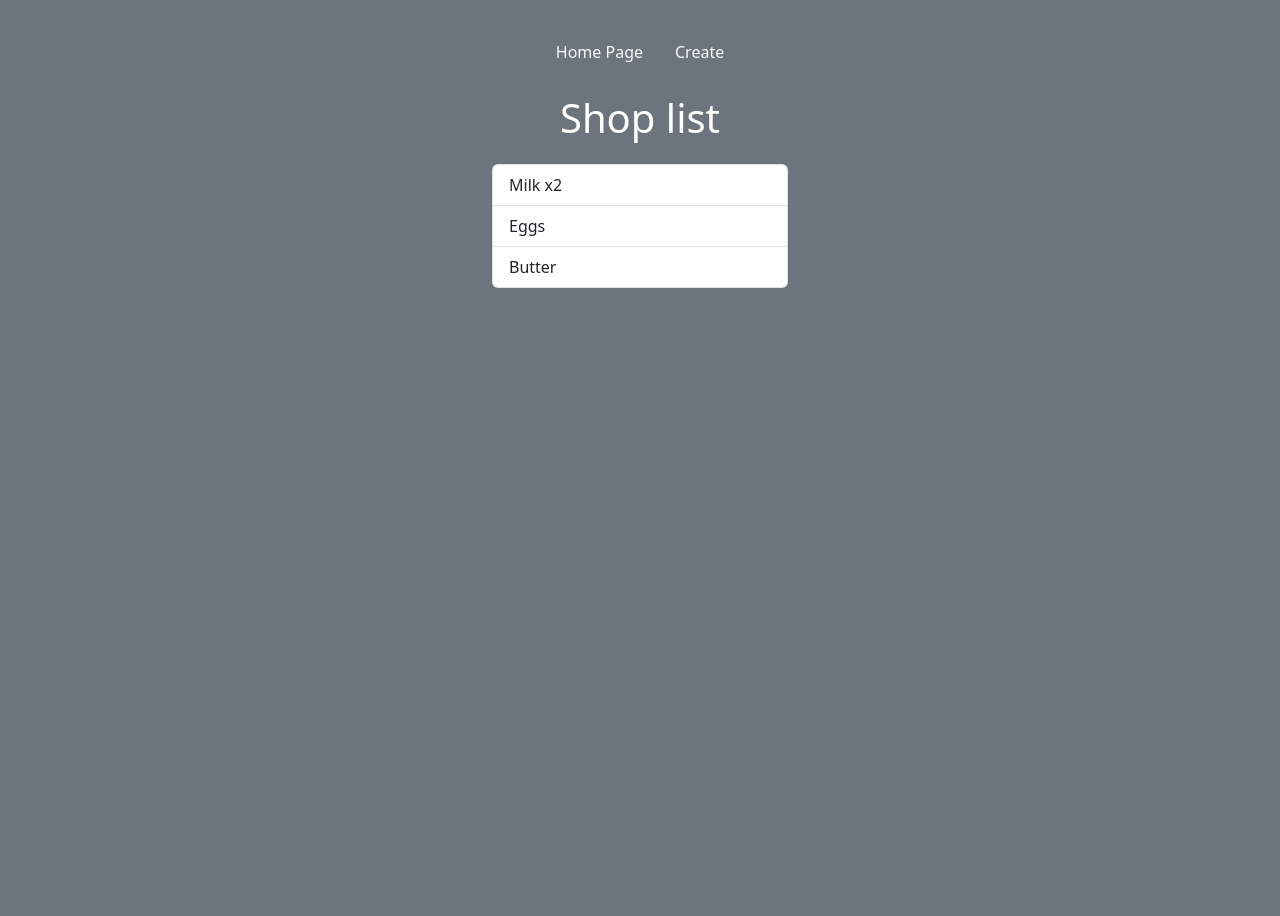
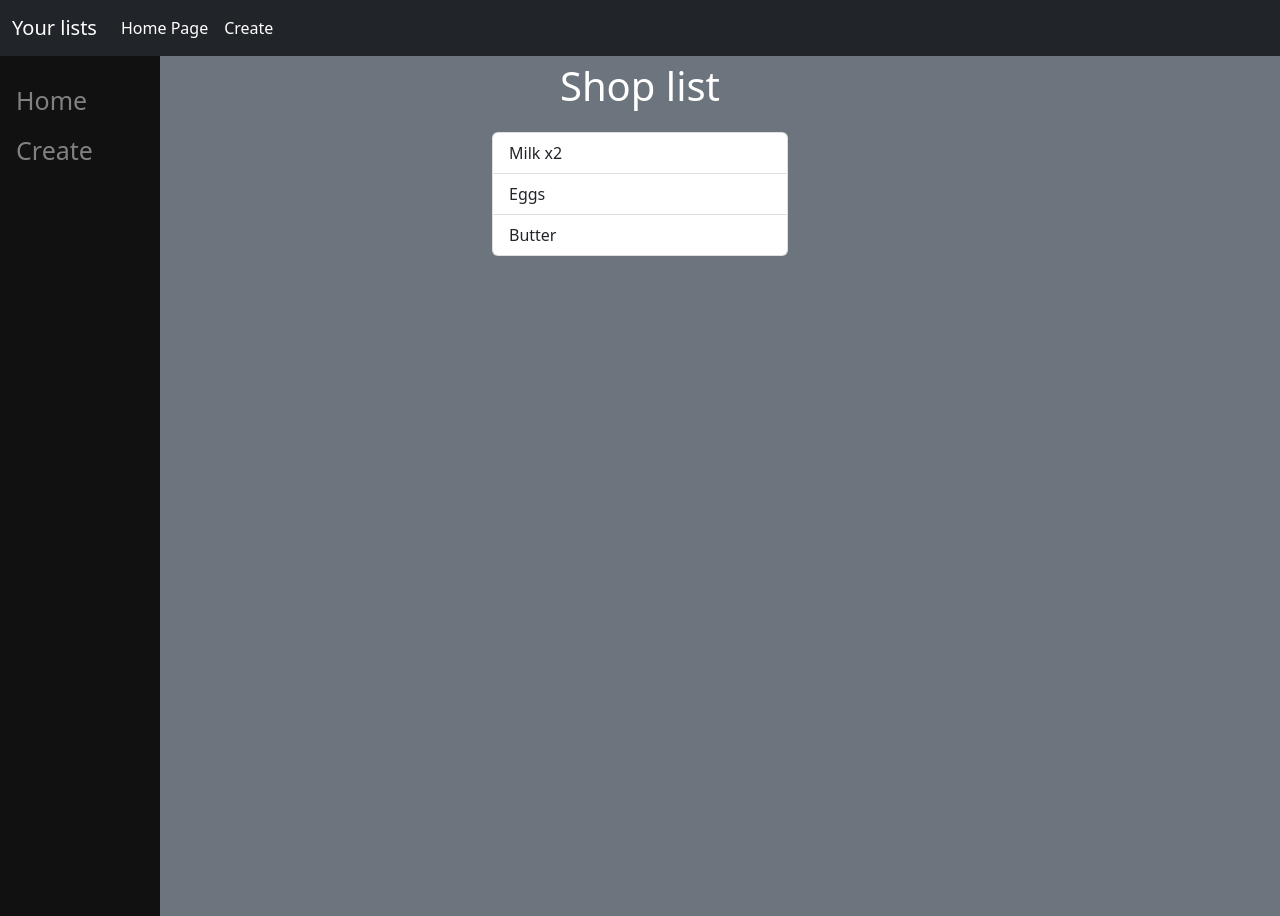
Before and after one commit to Gabriel-Konarski/Django-To_Do_lists, a Django app: page /view/ in a window 1280 px wide. Run offline with Django 4.2, Linux system fonts and the light colour scheme.

Commit message:
add sidebar

```diff
--- a/todo/lists/templates/lists/edit.html
+++ b/todo/lists/templates/lists/edit.html
@@ -8,20 +8,60 @@
     <link href="https://cdn.jsdelivr.net/npm/bootstrap@5.2.3/dist/css/bootstrap.min.css" rel="stylesheet"
           integrity="sha384-rbsA2VBKQhggwzxH7pPCaAqO46MgnOM80zW1RWuH61DGLwZJEdK2Kadq2F9CUG65" crossorigin="anonymous">
 
+    <style type="text/css">
+        .sidenav{
+            height: 100%;
+            width: 160px;
+            position: fixed;
+            z-index:1;
+			top:20;
+			left:0;
+			background-color:#111;
+			overflow-x: :hidden;
+			padding-top:20px;
+        }
+
+        .sidenav a {
+			padding:6px 8px 6px 16px;
+			text-decoration: none;
+			font-size:25px;
+			color: #818181;
+			display:block;
+		}
+
+		.sidenav a:hover{
+			color:#f1f1f1;
+		}
+    </style>
+
 </head>
 
-<body class="p-3 mb-2 bg-secondary text-white">
+<body class="mb-2 bg-secondary text-white">
 
 
-<ul class="nav justify-content-center m-3">
-    <li class="nav-item">
-        <a class="nav-link link-light" href="{% url 'lists' %}">Home Page</a>
-    </li>
-    <li class="nav-item">
-        <a class="nav-link link-light" href="{% url 'create' %}">Create</a>
-    </li>
-</ul>
+<nav class="navbar navbar-expand navbar-dark bg-dark ">
+        <div class="container-fluid">
+            <a class="navbar-brand" href="#">Your lists</a>
+            <button class="navbar-toggler" type="button" data-bs-toggle="collapse" data-bs-target="#navbarText" aria-controls="navbarText" aria-expanded="false" aria-label="Toggle navigation">
+                <span class="navbar-toggler-icon"></span>
+            </button>
+        <div class="collapse navbar-collapse" id="navbarText">
+        <ul class="navbar-nav me-auto mb-2 mb-lg-0">
+            <li class="nav-item">
+                <a class="nav-link active" href="{% url 'lists' %}">Home Page</a>
+            </li>
+            <li class="nav-item">
+                <a class="nav-link active" href="{% url 'create' %}">Create</a>
+            </li>
+        </ul>
+        </div>
+        </div>
+    </nav>
 
+<div class="sidenav">
+    <a href="{% url 'lists' %}">Home</a>
+    <a href="{% url 'create' %}">Create</a>
+</div>
 
 <div class="container" style="width: 20rem;">
     <p class="fs-1 text-center">Shop list</p>
```
Also changed, not shown: todo/lists/templates/lists/add.html (+46 -4 lines), todo/lists/templates/lists/home.html (+45 -4 lines).
